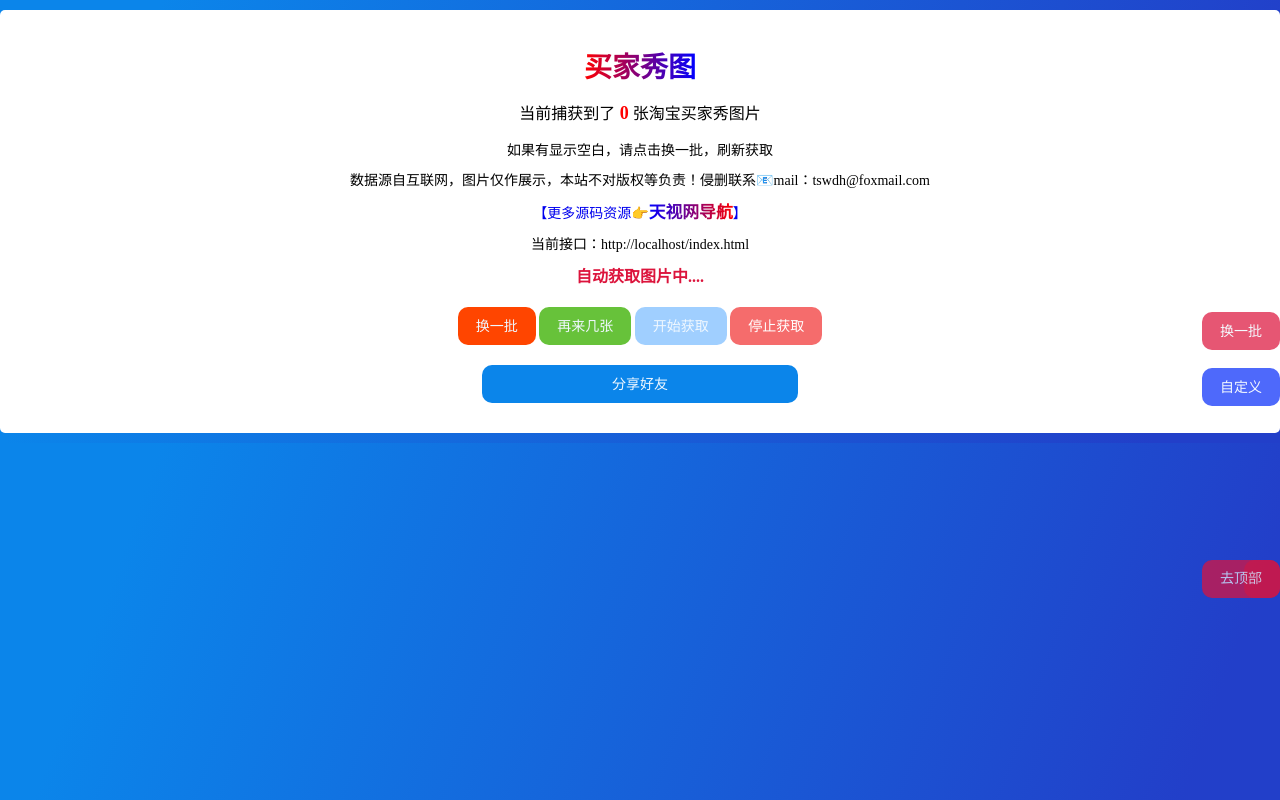
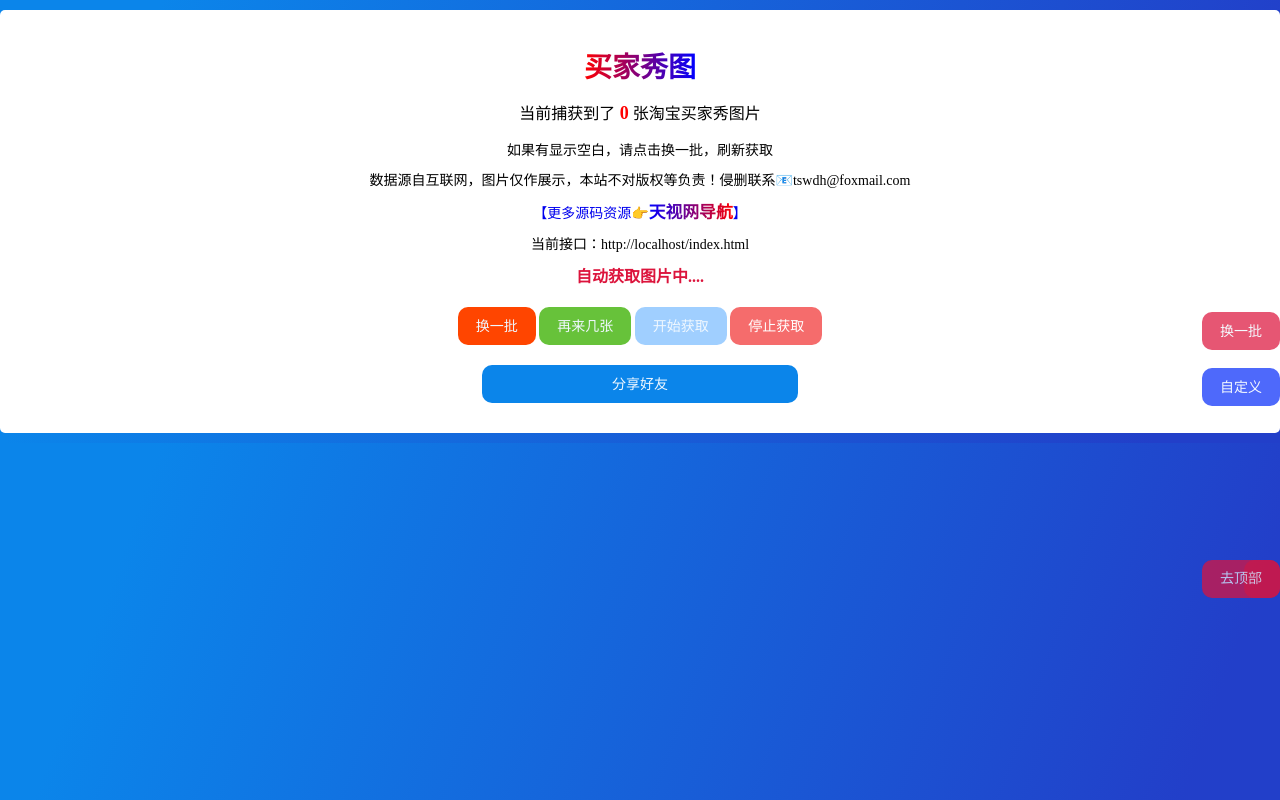
Before and after one commit to fdmus/mjxt, a plain HTML site: page index.html in a window 1280 px wide. Drawn offline with Linux system fonts and the light colour scheme; no server answers.

Commit message:
Update index.html

```diff
--- a/index.html
+++ b/index.html
@@ -1,6 +1,6 @@
 <!--
  * Author: Sky
- * Email：tswdh@foxmail.com
+ * 📧tswdh@foxmail.com
 -->
 <!DOCTYPE html>
 <html lang="en">
@@ -22,7 +22,7 @@
         <div class="number">正在获取买家秀图片数量...</div>
         <div class="tool-tbshow">
           <div class="tit">如果有显示空白，请点击换一批，刷新获取</div>
-          <div class="tit">数据源自互联网，图片仅作展示，本站不对版权等负责！侵删联系📧mail：tswdh@foxmail.com</div>
+          <div class="tit">数据源自互联网，图片仅作展示，本站不对版权等负责！侵删联系📧tswdh@foxmail.com</div>
            <div class="tit"><a href="https://fdmus.github.io/tsw/">【更多源码资源👉<big><b><span style="background: linear-gradient(to left, red, blue); -webkit-background-clip: text; color: transparent;" >天视网导航</span></b></big>】</a></div>
           <div class="tit">当前接口：<span id="Turl"></span></div>
           <div class="tit start">自动获取图片中....</div>
```
